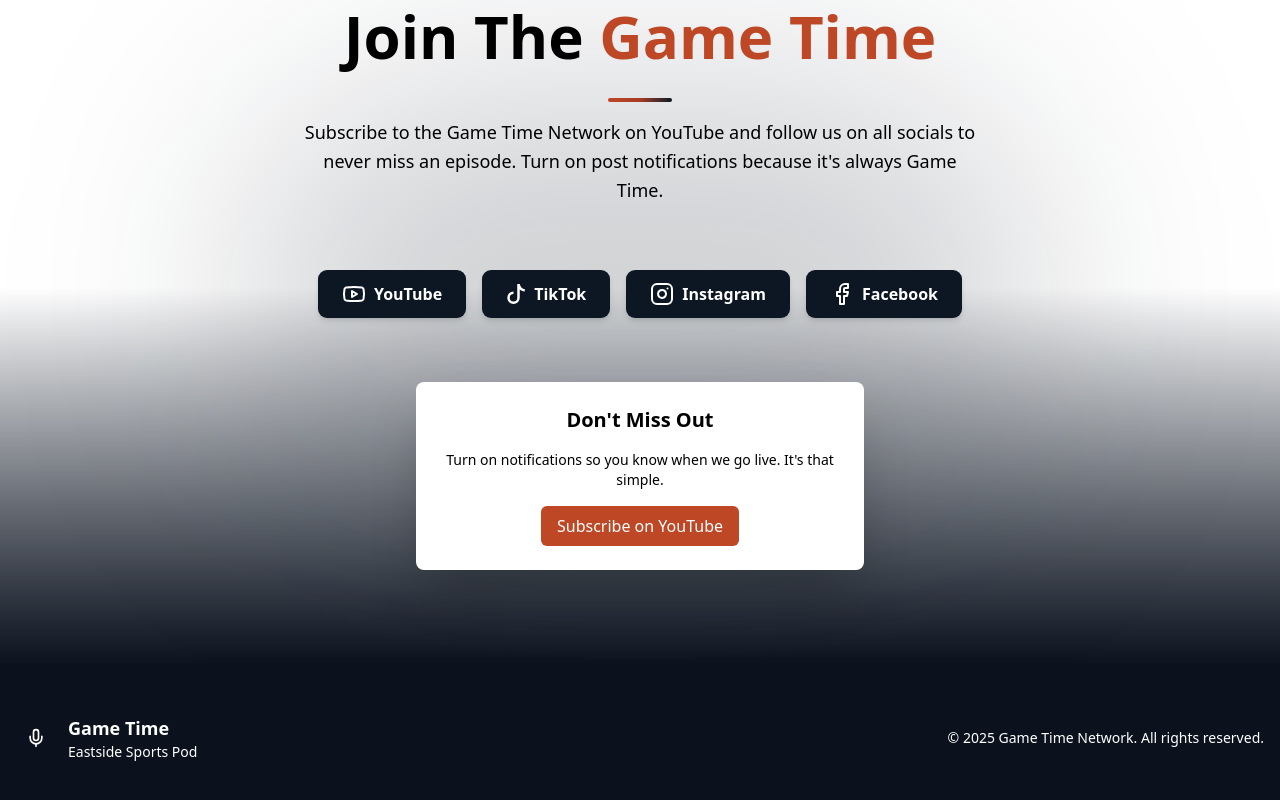
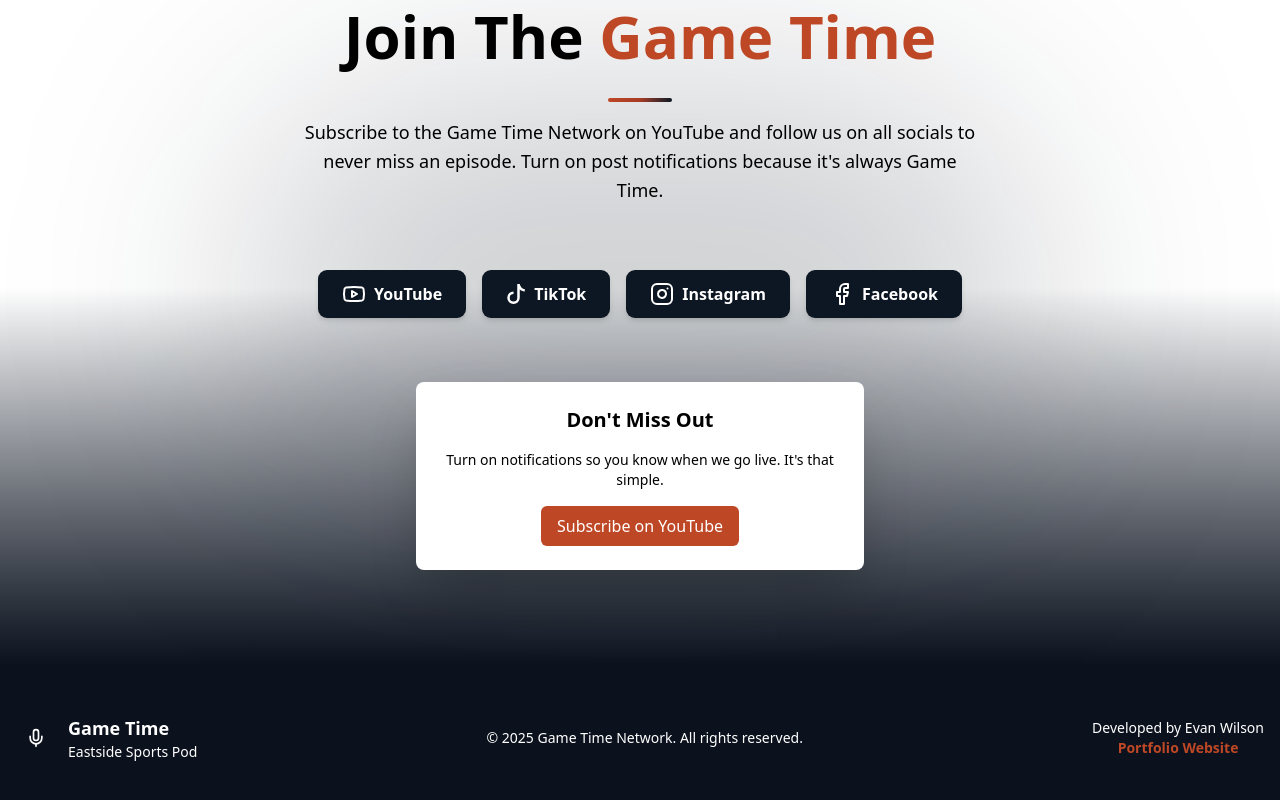
Before and after one commit to EvanWilson9/the-gametime-podcast, a Next.js app: page / in a window 1280 px wide. Shown: the part 5195-5995 px from the top of the page. Built offline with nearby package versions, Linux system fonts and the light colour scheme.

Commit message:
adds developer contact

```diff
--- a/src/components/Footer.tsx
+++ b/src/components/Footer.tsx
@@ -22,17 +22,12 @@ const Footer = () => {
           </div>
 
           {/* Links */}
-          {/* <div className="flex gap-6 text-sm">
-            <a href="#" className="text-muted-foreground hover:text-primary transition-colors">
-              Privacy
+          <div className="flex gap-6 text-sm text-center">
+            <a href="https://evanwilson.netlify.app/" className="text-muted-foreground hover:text-primary transition-colors">
+              Developed by Evan Wilson <br/>
+              <span className="text-[#be4725] font-bold">Portfolio Website</span>
             </a>
-            <a href="#" className="text-muted-foreground hover:text-primary transition-colors">
-              Terms
-            </a>
-            <a href="#" className="text-muted-foreground hover:text-primary transition-colors">
-              Contact
-            </a>
-          </div> */}
+          </div>
         </div>
       </div>
     </footer>
```
